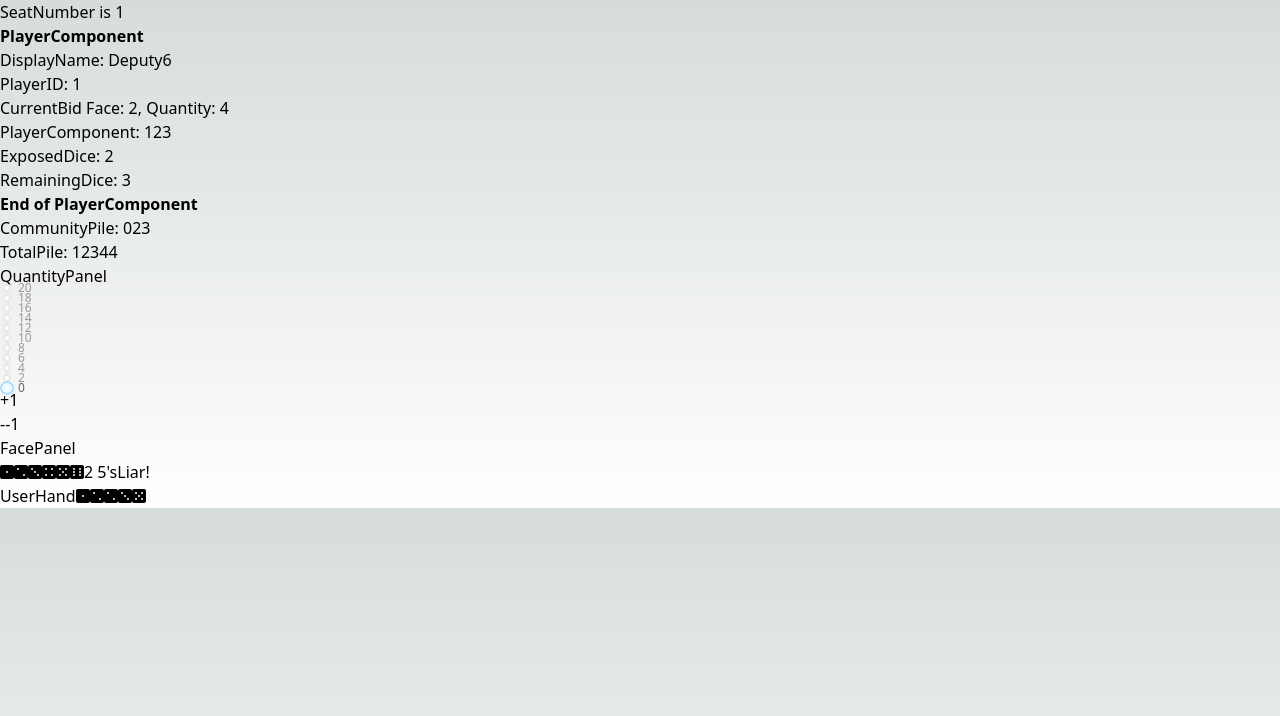
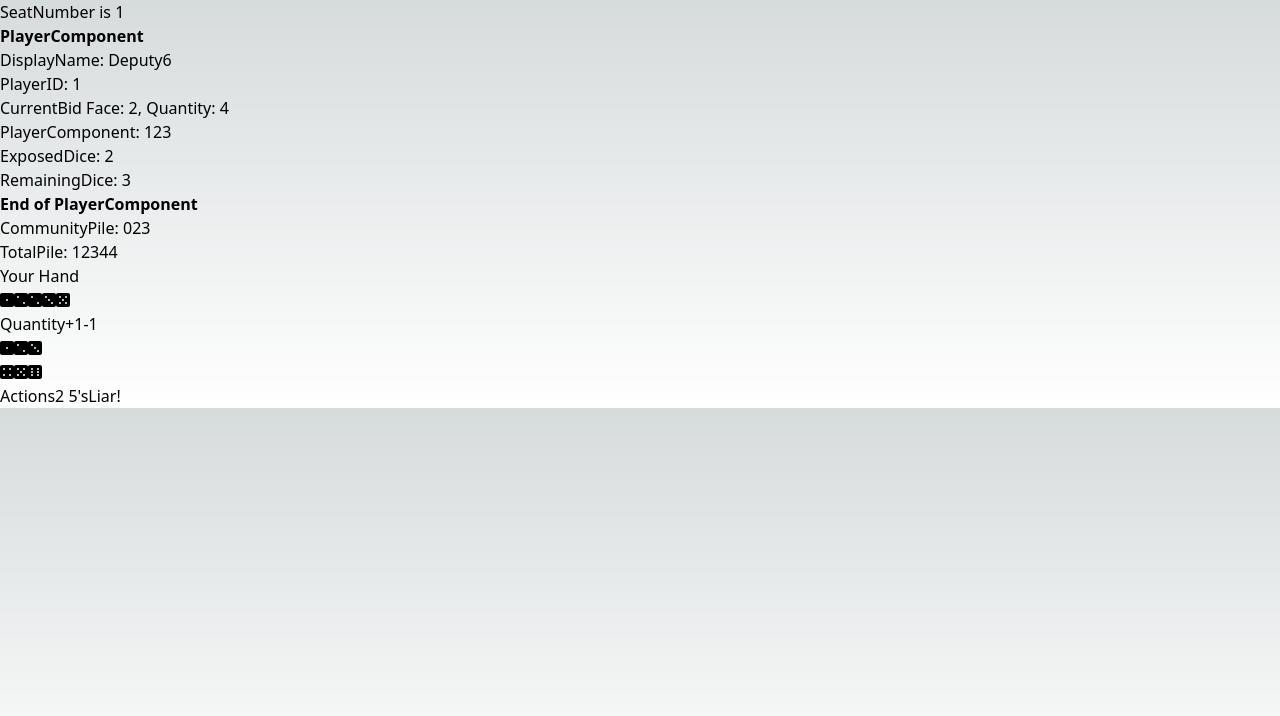
Before and after one commit to Victor-Huynh/liars-dice-nextjs, a Next.js app: page /play in a window 1280 px wide. Shown: the top 716 px of the page. Built offline with nearby package versions, Linux system fonts and the light colour scheme; what @material-tailwind/react would draw is missing.

Commit message:
implemented grid css for the user components, working on logic

```diff
--- a/package.json
+++ b/package.json
@@ -20,6 +20,7 @@
     "@types/react-dom": "18.0.10",
     "eslint": "8.33.0",
     "eslint-config-next": "13.1.6",
+    "eslint-plugin-react-hooks": "^4.6.0",
     "next": "13.1.6",
     "rc-slider": "^10.1.1",
     "react": "18.2.0",
--- a/src/components/die.tsx
+++ b/src/components/die.tsx
@@ -8,17 +8,17 @@ const Die = (props: { face: number }) => {
         // console.log("mapToFace called with face: " + face);
         switch (face) {
             case 1:
-                return <FontAwesomeIcon key={face} icon={faDiceOne} className={`h-12 w-12`} />
+                return <FontAwesomeIcon key={face} icon={faDiceOne} className={`h-12 w-12 flex`} />
             case 2:
-                return <FontAwesomeIcon key={face} icon={faDiceTwo} className={`h-12 w-12`} />
+                return <FontAwesomeIcon key={face} icon={faDiceTwo} className={`h-12 w-12 flex`} />
             case 3:
-                return <FontAwesomeIcon key={face} icon={faDiceThree} className={`h-12 w-12`} />
+                return <FontAwesomeIcon key={face} icon={faDiceThree} className={`h-12 w-12 flex`} />
             case 4:
-                return <FontAwesomeIcon key={face} icon={faDiceFour} className={`h-12 w-12`} />
+                return <FontAwesomeIcon key={face} icon={faDiceFour} className={`h-12 w-12 flex`} />
             case 5:
-                return <FontAwesomeIcon key={face} icon={faDiceFive} className={`h-12 w-12`} />
+                return <FontAwesomeIcon key={face} icon={faDiceFive} className={`h-12 w-12 flex`} />
             case 6:
-                return <FontAwesomeIcon key={face} icon={faDiceSix} className={`h-12 w-12`} />
+                return <FontAwesomeIcon key={face} icon={faDiceSix} className={`h-12 w-12 flex`} />
             default:
                 console.log("error in mapToFace, invalid face");
                 return;
--- a/src/components/qty-mod-btn.tsx
+++ b/src/components/qty-mod-btn.tsx
@@ -1,20 +1,28 @@
 'use client'
-import React from 'react';
+import React, { useEffect } from 'react';
 import { Button } from "@material-tailwind/react";
 
 function addAmount(amount: number) {
     console.log(`hello! ${amount}`);
 }
 
-const QtyModBtn = (props: { amount: number }) => {
+const QtyModBtn = (props: { increment: number }) => {
+    const [quantity, setQuantity] = React.useState(0);
+
+    // setQuantity(increment: number) => {
+    //     quantity += increment;
+    // }
+
+    useEffect(() => {
+        console.log(`quantity: ${quantity}`);
+    }, [quantity]);
+
     return (
         <>
             {/* need styling and stuff */}
-            <div>
-                <Button className="h-12" variant="outlined" color="green" onClick={() => addAmount(props.amount)}>
-                    {props.amount > 0 ? "+" + props.amount : "-" + props.amount}
-                </Button>
-            </div>
+            <Button className="large" variant="outlined" color="green" onClick={() => setQuantity(quantity + props.increment)}>
+                {props.increment > 0 ? "+" + props.increment : props.increment}
+            </Button>
         </>
     );
 }
--- a/src/modules/game-module/game-module.tsx
+++ b/src/modules/game-module/game-module.tsx
@@ -7,9 +7,7 @@ export default function GameModule() {
     return (
         <>
             <Lobby />
-            <div className='absolute inset-y-3/4 flex'>
-                <UserPanel />
-            </div>
+            <UserPanel />
         </>
     );
 }
--- a/src/modules/user-panel/action-panel.tsx
+++ b/src/modules/user-panel/action-panel.tsx
@@ -5,8 +5,11 @@ import { Button } from "@material-tailwind/react";
 const ActionPanel = (props: { quantity: number, face: number }) => {
     return (
         <>
-            <Button>{props.quantity} {props.face}'s</Button>
-            <Button>Liar!</Button>
+            <div className='grid justify-items-center'>
+                <span>Actions</span>
+                <Button>{props.quantity} {props.face}'s</Button>
+                <Button>Liar!</Button>
+            </div>
         </>
     );
 }
--- a/src/modules/user-panel/face-panel.tsx
+++ b/src/modules/user-panel/face-panel.tsx
@@ -1,25 +1,23 @@
 import React from 'react';
 import { faDiceOne, faDiceTwo, faDiceThree, faDiceFour, faDiceFive, faDiceSix } from '@fortawesome/free-solid-svg-icons'
 import { FontAwesomeIcon } from '@fortawesome/react-fontawesome'
-import { config, dom } from "@fortawesome/fontawesome-svg-core";
 
 const FacePanel = () => {
     return (
         <>
-            <span className="flex">
-                <p>FacePanel</p>
+            <div className="grid grid-cols-2">
                 {/* TODO: write a callback function to make selection the one that's clicked */}
-                <span className=''>
+                <div className="grid justify-items-end">
                     <FontAwesomeIcon icon={faDiceOne} className="h-12 w-12" />
                     <FontAwesomeIcon icon={faDiceTwo} className="h-12 w-12" />
                     <FontAwesomeIcon icon={faDiceThree} className="h-12 w-12" />
-                </span>
-                <span className=''>
+                </div>
+                <div className="grid justify-items-start">
                     <FontAwesomeIcon icon={faDiceFour} className="h-12 w-12" />
                     <FontAwesomeIcon icon={faDiceFive} className="h-12 w-12" />
                     <FontAwesomeIcon icon={faDiceSix} className="h-12 w-12" />
-                </span>
-            </span>
+                </div>
+            </div>
         </>
     );
 }
--- a/src/modules/user-panel/quantity-panel.tsx
+++ b/src/modules/user-panel/quantity-panel.tsx
@@ -5,12 +5,14 @@ import React from 'react';
 const QuantityPanel = () => {
     return (
         <>
-            <div className="relative grid">
-                QuantityPanel
-                {/* Consider using Range from tailwindcss instead? */}
-                <Slider panelHeight={100} panelWidth={100} maxBet={20} />
-                <QtyModBtn amount={1} />
-                <QtyModBtn amount={-1} />
+            <div className='grid justify-items-center'>
+                <div className="grid">
+                    {/* Consider using Range from tailwindcss instead? Also consider just not using a range component LOL*/}
+                    {/* <Slider panelHeight={100} panelWidth={100} maxBet={20} /> */}
+                    <span>Quantity</span>
+                    <QtyModBtn increment={1} />
+                    <QtyModBtn increment={-1} />
+                </div>
             </div>
         </>
     );
--- a/src/modules/user-panel/user-hand.tsx
+++ b/src/modules/user-panel/user-hand.tsx
@@ -8,16 +8,18 @@ const UserHand = (props: { dice: number[] }) => {
         // console.log("generating hand...");
         dice.map((die) => {
             // console.log("die: " + die);
-            generatedHand.push(<Die face={die} />);
+            generatedHand.push(<Die key={die} face={die} />);
         });
     };
 
     generateHand(props.dice);
 
     return (
-        <div className='flex'>
-            UserHand
-            {generatedHand}
+        <div className='grid'>
+            <h1 className='text-center'>Your Hand</h1>
+            <div className='flex justify-center'>
+                {generatedHand}
+            </div>
         </div>
     );
 }
--- a/src/modules/user-panel/user-panel.tsx
+++ b/src/modules/user-panel/user-panel.tsx
@@ -7,10 +7,14 @@ import UserHand from './user-hand';
 const UserPanel = () => {
     return (
         <>
-            <QuantityPanel />
-            <FacePanel />
-            <ActionPanel quantity={2} face={5} />
-            <UserHand dice={[1, 2, 2, 3, 5]} />
+            <div className='absolute inset-0 top-3/4'>
+                <span><UserHand dice={[1, 2, 2, 3, 5]} /></span>
+                <div className='grid grid-cols-3'>
+                    <QuantityPanel />
+                    <FacePanel />
+                    <ActionPanel quantity={2} face={5} />
+                </div>
+            </div>
         </>
     );
 }
```
Also changed, not shown: .eslintrc.json, 1 other file (tests, documents, lock files or other folders).
